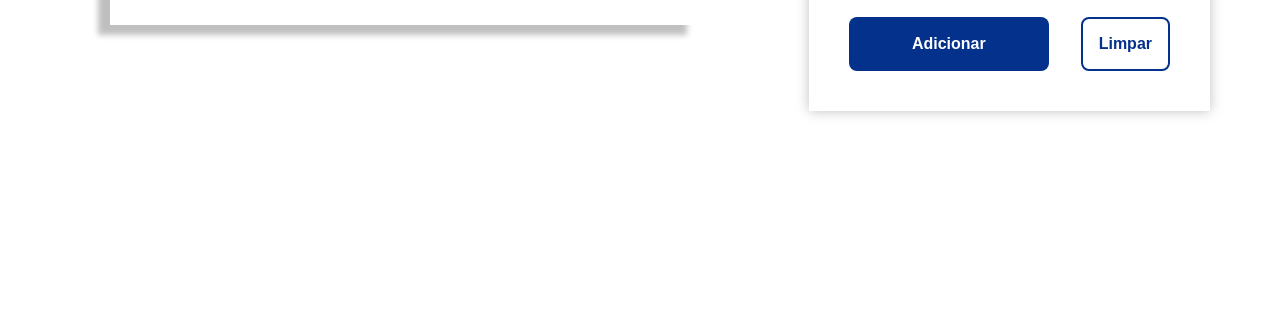
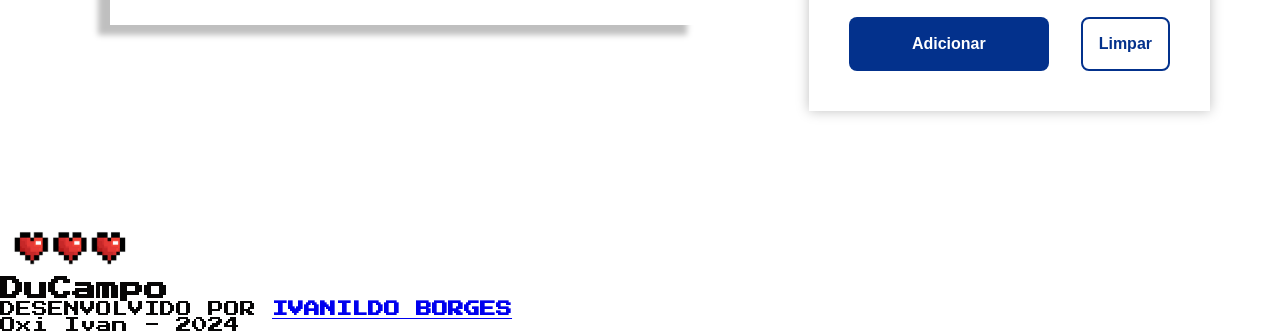
Before and after one commit to IvanildoBorges/challenge-AluraGeek, a website with bundled scripts: page index.html in a window 1280 px wide. Shown: the part 621-954 px from the top of the page. Before the commit the page ends 800 px from the top, so only its background shows below. Built offline with nearby package versions, Linux system fonts and the light colour scheme; data requests are answered from the project's data file.

Commit message:
Criado a estrutura html do footer

```diff
--- a/index.html
+++ b/index.html
@@ -42,7 +42,7 @@
                     </div>
                     <div class="form__item">
                         <label for="imagem" class="form__label">Imagem</label>
-                        <img alt="imagem do produto" class="form__img" src="./assets/abacate.png">
+                        <img alt="imagem do produto" class="form__img" src="">
                         <input class="form__input" type="file" maxlength="1" accept="image/png, image/jpeg" id="imagem" name="imagem" required>
                         <span class="mensagem-erro"></span>
                     </div>
@@ -54,6 +54,18 @@
             </form>
         </section>
     </main>
+    <footer>
+        <div class="footer__logo">
+            <img src="./assets/alura-geek-logo.png" alt="logo" class="footer__img">
+            <h2 class="footer__title">DuCampo</h2>
+        </div>
+        <div class="footer__copy">
+            <p class="footer__copy__author">
+                DESENVOLVIDO POR <strong><a href="https://linkedin.com/in/ivanildoborges/" referrerpolicy="no-referr">IVANILDO BORGES</a></strong>
+            </p>
+            <p class="footer__copy__date">Oxi Ivan - <span class="footer__date">2024</span></p>
+        </div>
+    </footer>
     <script type="module" src="./scripts/script.js"></script>
 </body>
 </html>
```
